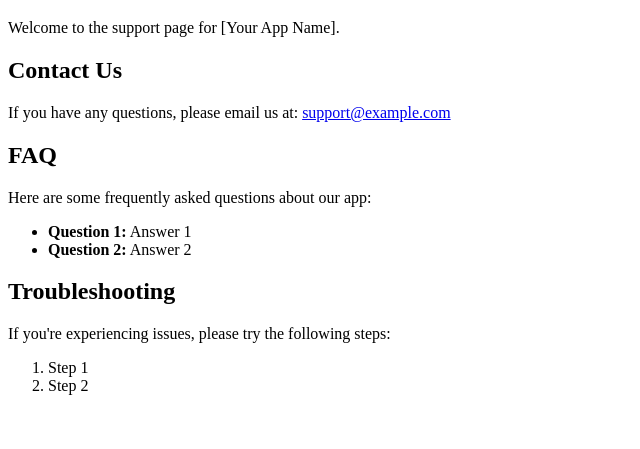
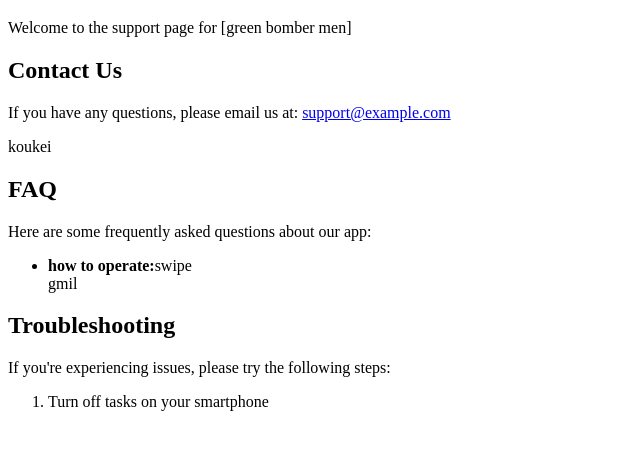
Before and after one commit to 06190528/green-bomber-men-support, a plain HTML site: page docs/index.html in a window 1280 px wide. Shown: the part 61-510 px from the top of the page, without its empty margins (0-640 px from the left). Drawn offline with Linux system fonts and the light colour scheme.

Commit message:
Update index.html

```diff
--- a/docs/index.html
+++ b/docs/index.html
@@ -7,17 +7,17 @@
 </head>
 <body>
     <h1>App Support</h1>
-    <p>Welcome to the support page for [Your App Name].</p>
+    <p>Welcome to the support page for [green bomber men]</p>
     <section>
         <h2>Contact Us</h2>
-        <p>If you have any questions, please email us at: <a href="mailto:support@example.com">support@example.com</a></p>
-    </section>
+        <p>If you have any questions, please email us at: <a href="mailto:akabe48koukei@gmil.com">support@example.com</a></p>
+    </section>koukei
     <section>
         <h2>FAQ</h2>
         <p>Here are some frequently asked questions about our app:</p>
         <ul>
-            <li><strong>Question 1:</strong> Answer 1</li>
-            <li><strong>Question 2:</strong> Answer 2</li>
+            <li><strong>how to operate:</strong>swipe</li>gmil
+
             <!-- Add more questions as needed -->
         </ul>
     </section>
@@ -25,8 +25,8 @@
         <h2>Troubleshooting</h2>
         <p>If you're experiencing issues, please try the following steps:</p>
         <ol>
-            <li>Step 1</li>
-            <li>Step 2</li>
+            <li>Turn off tasks on your smartphone</li>
+
             <!-- Add more steps as needed -->
         </ol>
     </section>
```
